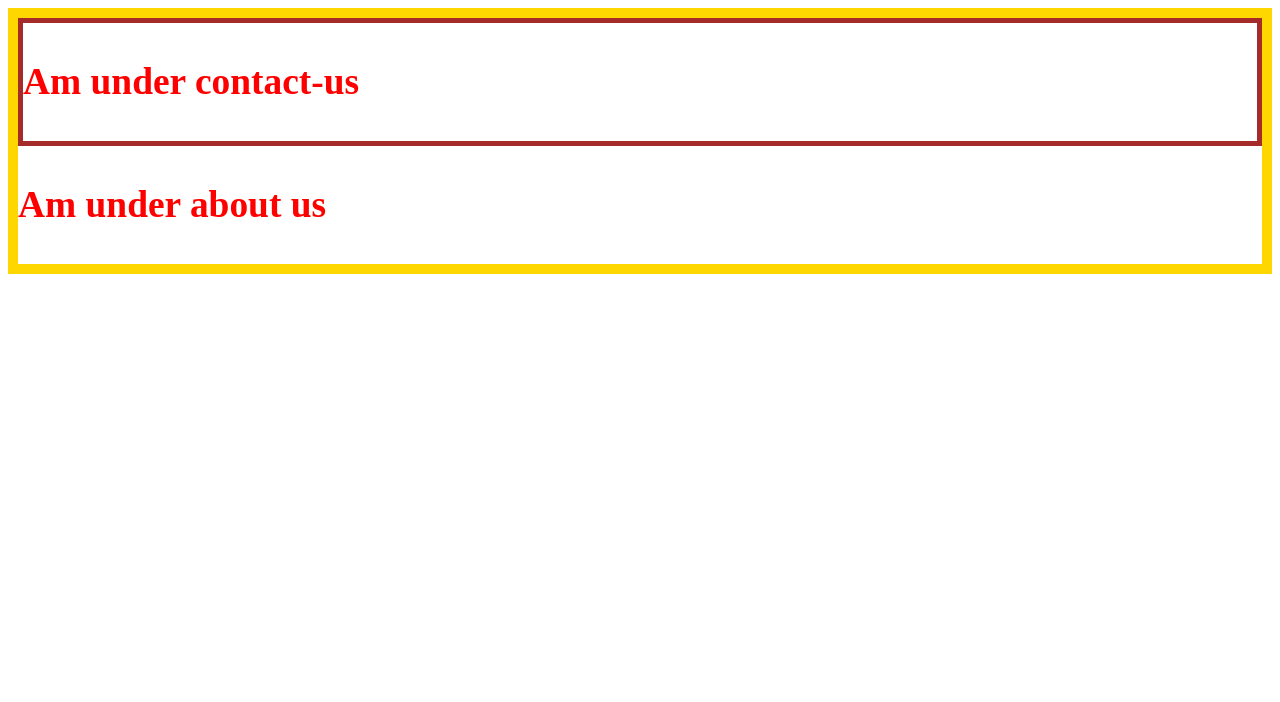
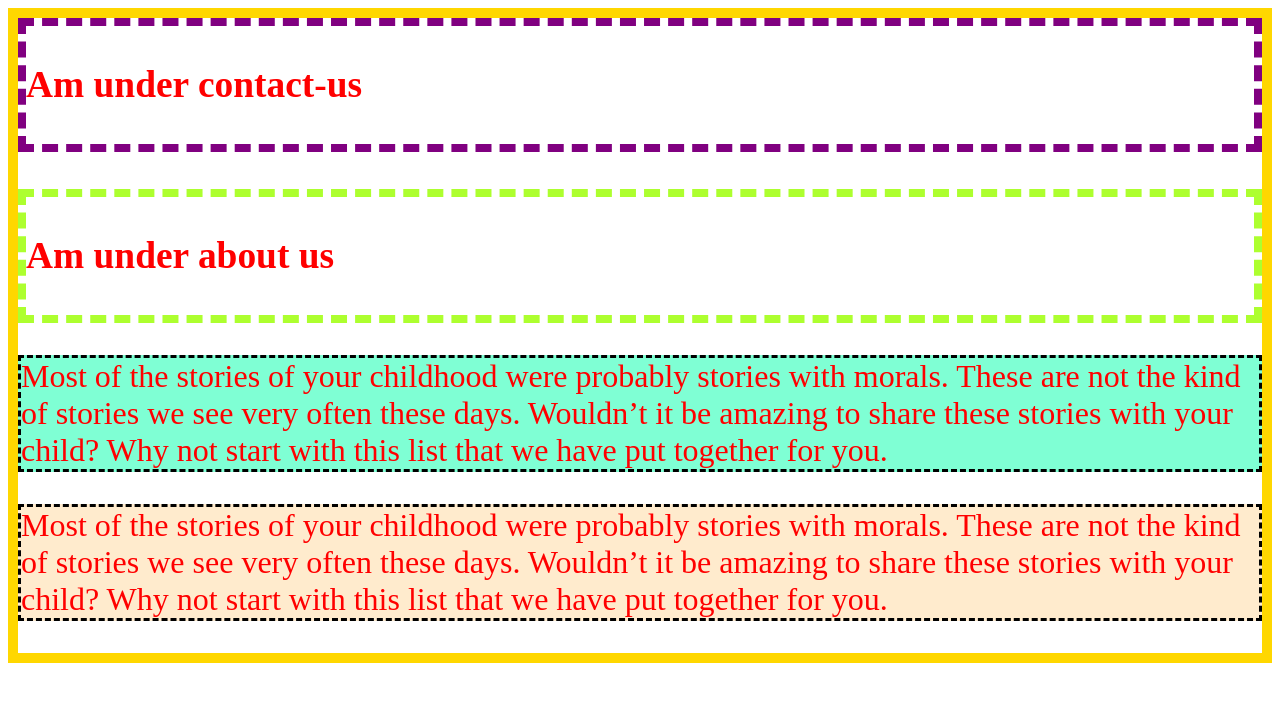
Before and after one commit to ShashankRaos27/thbs_mean_mern, a plain HTML site: page html/practice.html in a window 1280 px wide. Drawn offline with Linux system fonts and the light colour scheme.

Commit message:
id class

```diff
--- a/html/practice.html
+++ b/html/practice.html
@@ -17,7 +17,9 @@
            body{
 
                border: 10px gold solid;
-
+           }
+           #contact-us{
+                border: 8px dashed  purple;
            }
 
         </style>
@@ -30,13 +32,13 @@
 
         <!-- inline stylesheet -->
 
-        <div id="contact-us" style="border: 5px solid brown;">
+        <div id="contact-us" >
 
             <h3>Am under contact-us</h3>
 
         </div>
 
-
+        <br/>
 
         <div id="about-us" class="thbs-box">
 
@@ -44,6 +46,16 @@
 
         </div>
 
+        <p id="ptag">Most of the stories of your childhood
+             were probably stories with morals. These are not the kind of stories we see
+              very often these days. Wouldn’t it
+               be amazing to share these
+               stories with your child? Why not start with this list that we have put together for you.</p>
+         <p class="ptag">Most of the stories of your childhood
+            were probably stories with morals. These are not the kind of stories we see
+             very often these days. Wouldn’t it
+              be amazing to share these
+              stories with your child? Why not start with this list that we have put together for you.</p>
     </body>
 
 
--- a/html/style.css
+++ b/html/style.css
@@ -5,7 +5,17 @@ body{
     color: red;
 
     font-size: xx-large;
-
-
+}
+.thbs-box
+{
+    border: 8px dashed #adff2f;
+}
+#ptag{
+    background-color: aquamarine;
+    border: 3px dashed black;
 
 }
+.ptag{
+    background-color: blanchedalmond;
+    border: 3px dashed black;
+}
```
